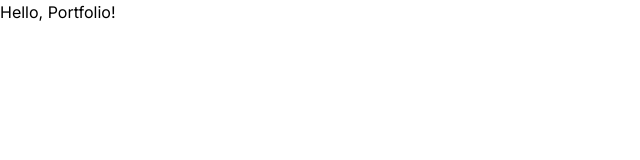
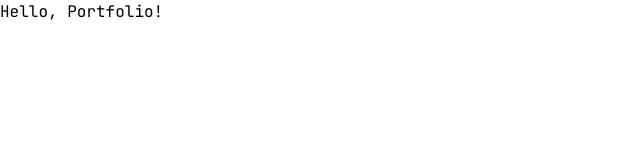
Before and after one commit to Danindu-Seniya/danny-dev-portfolio, a Next.js app: page / in a window 1280 px wide. Shown: the top 160 px of the page, without its empty margins (0-640 px from the left). Built offline with nearby package versions, Linux system fonts and the light colour scheme.

Commit message:
Add custom font

```diff
--- a/app/globals.css
+++ b/app/globals.css
@@ -1,3 +1,9 @@
 @tailwind base;
 @tailwind components;
 @tailwind utilities;
+
+@layer base {
+  body{
+    @apply font-primary;
+  }
+}
--- a/app/layout.tsx
+++ b/app/layout.tsx
@@ -1,8 +1,13 @@
 import type { Metadata } from "next";
 import { Inter } from "next/font/google";
+import { JetBrains_Mono } from "next/font/google";
 import "./globals.css";
 
-const inter = Inter({ subsets: ["latin"] });
+const jetbrainsMono = JetBrains_Mono({
+  subsets: ["latin"],
+  weight: ["100", "200", "300", "400", "500", "600", "700", "800"],
+  variable: "--font-jetbrainsMono",
+});
 
 export const metadata: Metadata = {
   title: "Danny-Dev Portfolio",
@@ -16,7 +21,7 @@
 }>) {
   return (
     <html lang="en">
-      <body className={inter.className}>{children}</body>
+      <body className={jetbrainsMono.variable}>{children}</body>
     </html>
   );
 }
--- a/tailwind.config.ts
+++ b/tailwind.config.ts
@@ -12,10 +12,16 @@
   theme: {
     container: {
       center: true,
-      padding: "2rem",
+      padding: "15px",
+    },
       screens: {
-        "2xl": "1400px",
+        sm: "640px",
+        md: "768px",
+        lg: "960px",
+        xl: "1200px",
       },
+    fontFamily: {
+      primary:"var(--font-jetbrainsMono)",
     },
     extend: {
       keyframes: {
```
